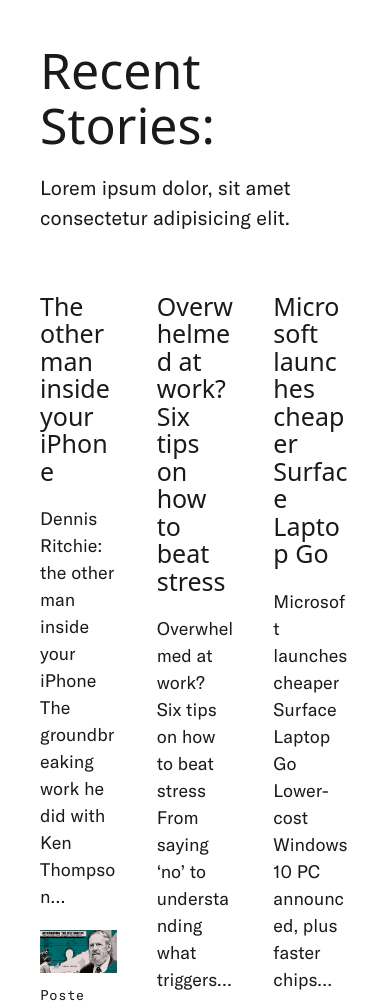
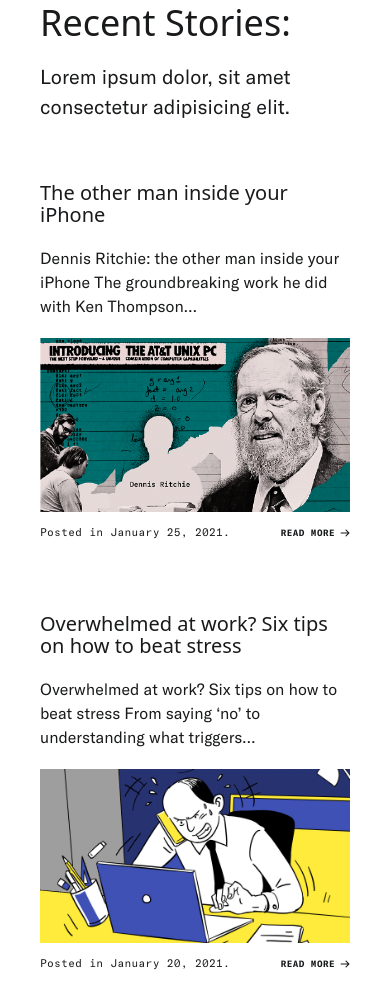
Before and after one commit to clovis-rosa/gatsby-logbook-blog, a Gatsby site: page / in a window 390 px wide. Shown: the part 1535-2536 px from the top of the page. Built offline with nearby package versions, Linux system fonts and the light colour scheme; Gatsby itself is replaced by a stand-in of ours; a web font is replaced by a local one.

Commit message:
Finished Recent posts mobile responsive

```diff
--- a/src/components/LatestPosts.jsx
+++ b/src/components/LatestPosts.jsx
@@ -69,6 +69,13 @@
 const ArticlesSection = styled.section`
   background: var(--color-white);
   padding: 4rem 2rem 3rem;
+
+  @media screen and (max-width: 769px) {
+  }
+
+  @media screen and (max-width: 412px) {
+    padding: 2rem 2rem 2rem;
+  }
 `
 
 const ArticlesContainer = styled.div`
@@ -87,12 +94,21 @@
     line-height: 1.1;
     letter-spacing: normal;
     margin-bottom: 1rem;
+
+    @media screen and (max-width: 769px) {
+      font-size: 2rem;
+    }
+
+    @media screen and (max-width: 412px) {
+      font-size: 1.8rem;
+    }
   }
 
   p {
     font-family: var(--font-family-secondary);
     font-size: 1rem;
     font-weight: 400;
+    /* font-style: italic; */
     line-height: 1.5;
     letter-spacing: normal;
     color: var(--color-black);
@@ -103,12 +119,42 @@
 const Article = styled.article`
   /* padding: 0 0 4rem; */
   padding: 0 0 2rem;
+  display: flex;
+  flex-direction: column;
+  flex-wrap: nowrap;
+  justify-content: space-between;
 `
 
 const ArticleGrid = styled.div`
   display: grid;
   grid-template-columns: repeat(3, 1fr);
   gap: 40px;
+
+  @media screen and (max-width: 1025px) {
+  }
+
+  @media screen and (max-width: 960px) {
+  }
+
+  @media screen and (max-width: 834px) {
+    grid-template-columns: repeat(2, 1fr);
+    gap: 40px;
+  }
+
+  @media screen and (max-width: 801px) {
+    grid-template-columns: repeat(2, 1fr);
+    gap: 40px;
+  }
+
+  @media screen and (max-width: 769px) {
+    grid-template-columns: 1fr;
+    gap: 30px;
+  }
+
+  @media screen and (max-width: 412px) {
+    grid-template-columns: 1fr;
+    gap: 20px;
+  }
 `
 
 const H2 = styled.h2`
@@ -119,6 +165,14 @@
   letter-spacing: normal;
   color: var(--color-black);
   margin-bottom: 1rem;
+
+  @media screen and (max-width: 769px) {
+    font-size: 1.15rem;
+  }
+
+  @media screen and (max-width: 412px) {
+    font-size: 1rem;
+  }
 `
 
 const P = styled.p`
@@ -129,6 +183,10 @@
   letter-spacing: normal;
   color: var(--color-black);
   margin-bottom: 1rem;
+
+  @media screen and (max-width: 412px) {
+    font-size: 0.8rem;
+  }
 `
 
 const Small = styled.small`
@@ -139,6 +197,10 @@
   letter-spacing: 0.02em;
   color: var(--color-black);
   /* margin-bottom: 1rem; */
+
+  @media screen and (max-width: 769px) {
+    font-size: 0.55rem;
+  }
 `
 
 const ReadMoreWrap = styled.div`
@@ -168,11 +230,20 @@
     letter-spacing: 0.05em;
     text-transform: uppercase;
     color: var(--color-black);
+
+    @media screen and (max-width: 769px) {
+      font-size: 0.45rem;
+    }
   }
 
   svg {
     width: 0.7rem;
     height: 0.7rem;
+
+    @media screen and (max-width: 769px) {
+      width: 0.5rem;
+      height: 0.5rem;
+    }
   }
 
   &:hover {
```
